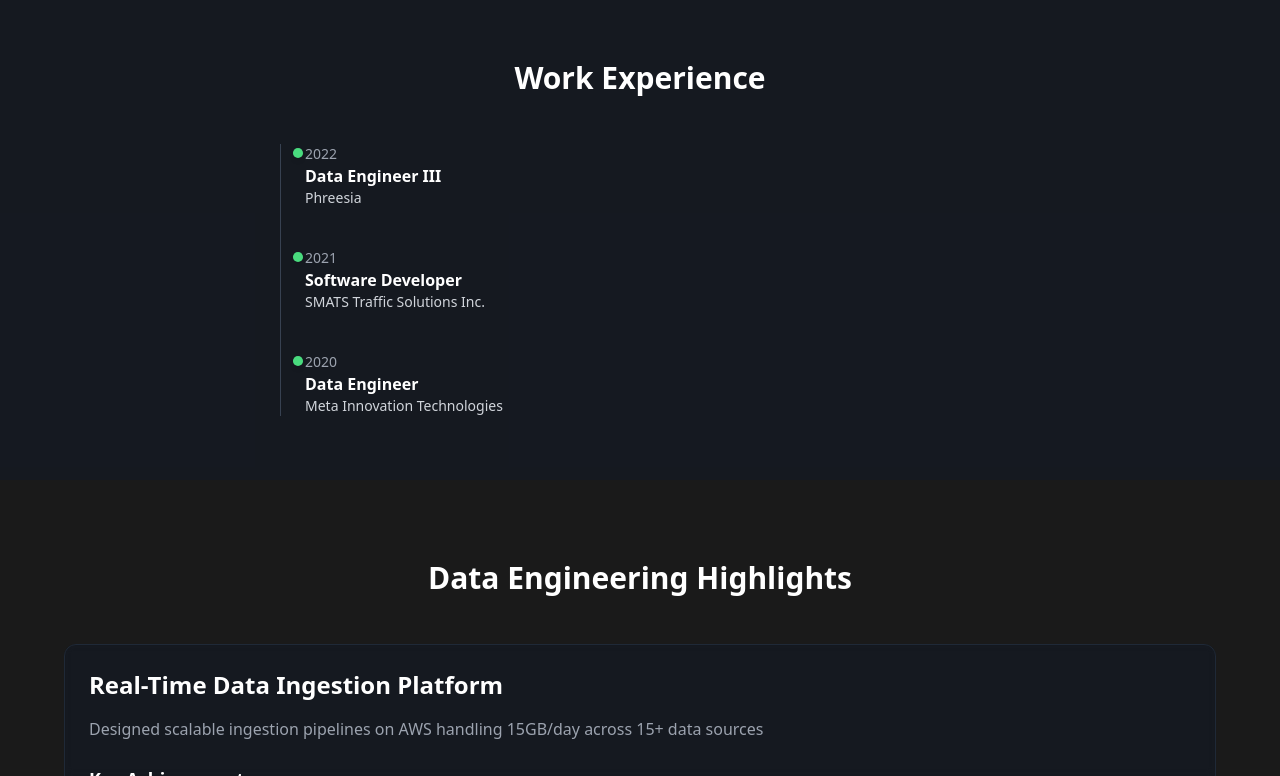
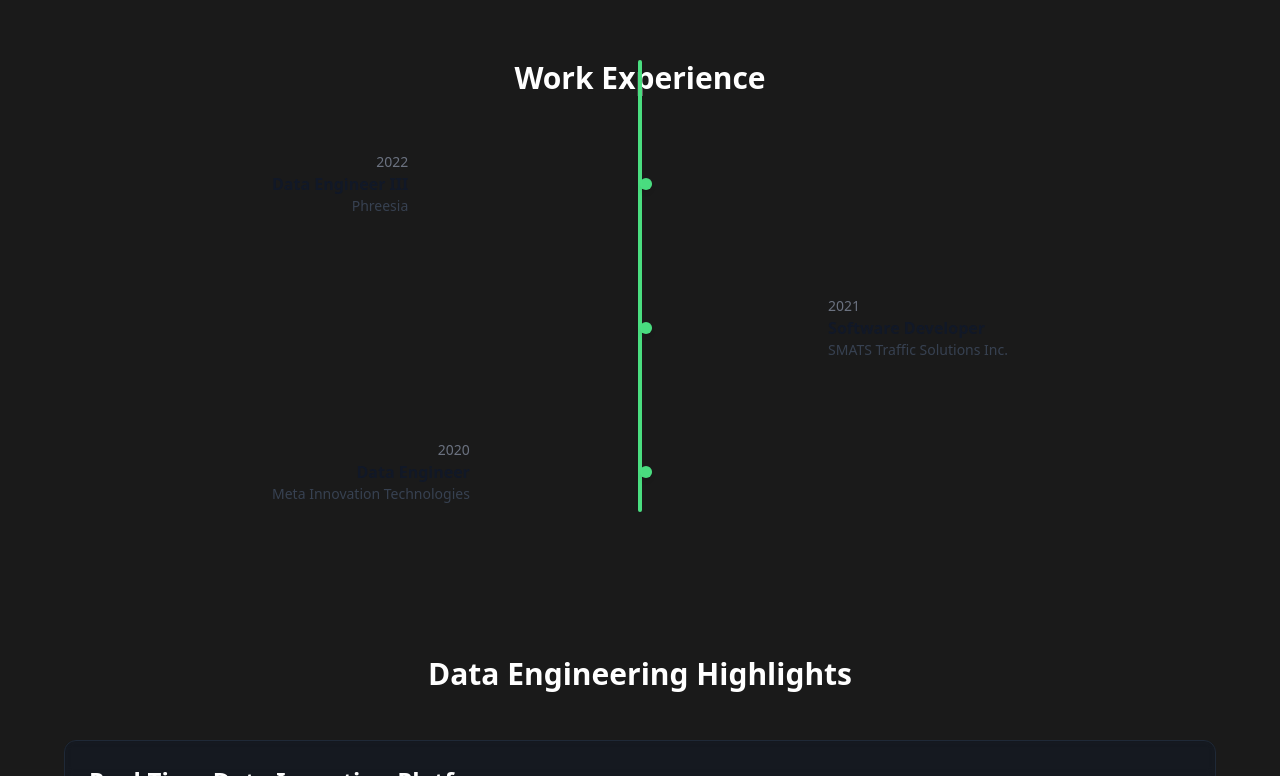
Before and after one commit to vishal225/Portfolio, a Next.js app: page / in a window 1280 px wide. Shown: the part 804-1580 px from the top of the page. Built offline with nearby package versions, Linux system fonts and the light colour scheme.

Commit message:
update ui

```diff
--- a/app/components/ExperienceTimeline.tsx
+++ b/app/components/ExperienceTimeline.tsx
@@ -10,8 +10,8 @@
 
 export default function ExperienceTimeline() {
 	return (
-		<section className="py-16 px-4 bg-gray-900/50">
-			<div className="max-w-3xl mx-auto">
+		<section className="py-16 px-4">
+			<div className="max-w-3xl mx-auto relative">
 				<motion.h2
 					initial={{ opacity: 0 }}
 					whileInView={{ opacity: 1 }}
@@ -21,28 +21,44 @@
 					Work Experience
 				</motion.h2>
 
-				<div className="relative border-l border-gray-700 ml-4 sm:ml-6 pl-6 space-y-10">
-					{timeline.map((item, index) => (
+				{/* Center vertical line */}
+				<div className="absolute top-0 left-1/2 -translate-x-1/2 h-full w-1 bg-green-400 rounded"></div>
+
+				{/* Timeline items */}
+				<div className="space-y-16">
+					{timeline.map((item, index) => {
+						const isLeft = index % 2 === 0;
+						return (
 							<motion.div
 								key={index}
 								initial={{ opacity: 0, y: 30 }}
 								whileInView={{ opacity: 1, y: 0 }}
 								viewport={{ once: true }}
 								transition={{ delay: index * 0.2 }}
-							className="relative"
+								className={`relative flex items-center min-h-[80px] ${
+									isLeft ? 'justify-start' : 'justify-end'
+								}`}
 							>
-							{/* Pulsing Dot */}
+								{/* Dot */}
 								<motion.div
-								className="absolute -left-3 top-1 w-2.5 h-2.5 bg-green-400 rounded-full shadow-md"
-								animate={{ scale: [1, 1.6, 1], opacity: [1, 0.5, 1] }}
+									className="absolute left-1/2 -translate-x-1/2 w-3 h-3 bg-green-400 rounded-full shadow-md"
+									animate={{ scale: [1, 1.5, 1], opacity: [1, 0.6, 1] }}
 									transition={{ repeat: Infinity, duration: 1.6, ease: 'easeInOut' }}
 								/>
 
-							<p className="text-sm text-gray-400">{item.year}</p>
-							<p className="text-base font-semibold text-white">{item.role}</p>
-							<p className="text-sm text-gray-300">{item.company}</p>
+								{/* Content */}
+								<div
+									className={`max-w-[300px] px-4 ${
+										isLeft ? 'text-right mr-12' : 'text-left ml-12'
+									}`}
+								>
+									<p className="text-sm text-gray-500">{item.year}</p>
+									<p className="text-base font-semibold text-gray-900 dark:text-white">{item.role}</p>
+									<p className="text-sm text-gray-700 dark:text-gray-300">{item.company}</p>
+								</div>
 							</motion.div>
-					))}
+						);
+					})}
 				</div>
 			</div>
 		</section>
```
Also changed, not shown: 1 other file (tests, documents, lock files or other folders). Lines whose indentation alone changed are shown as unchanged.
